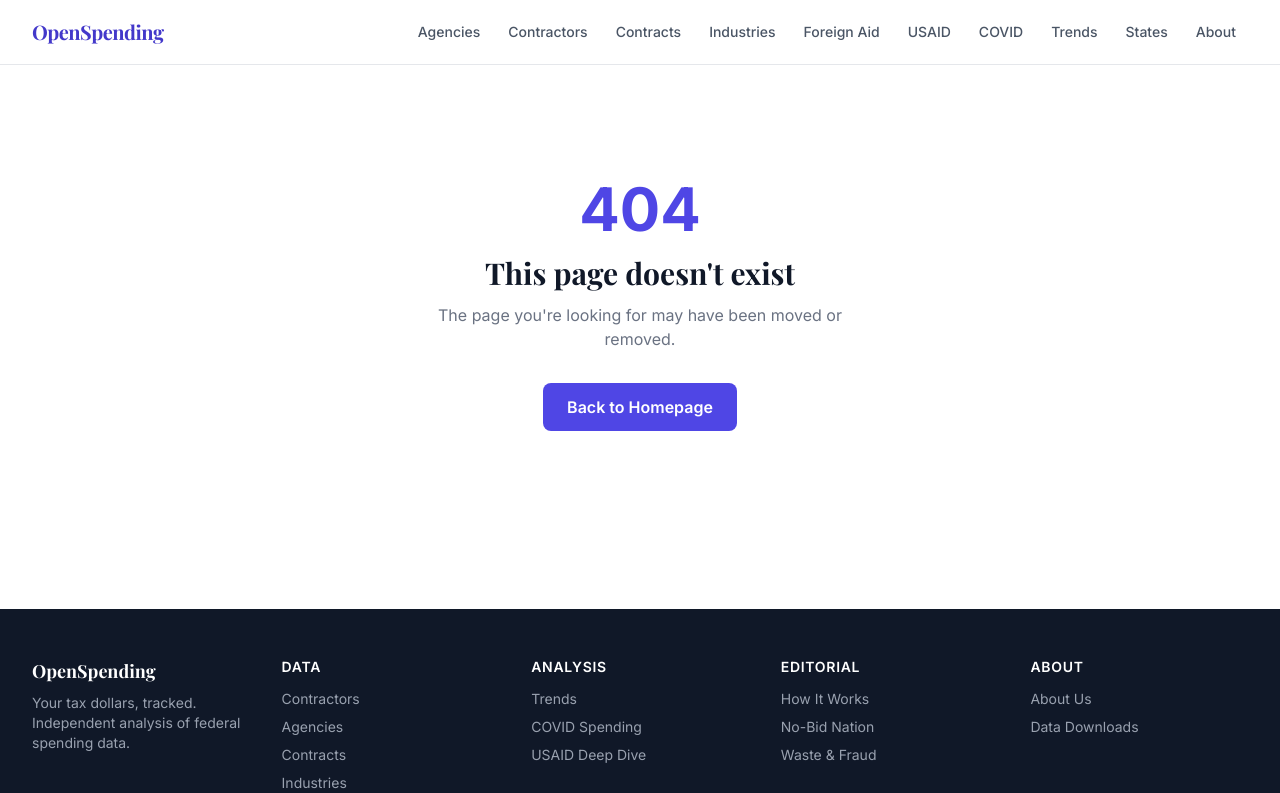
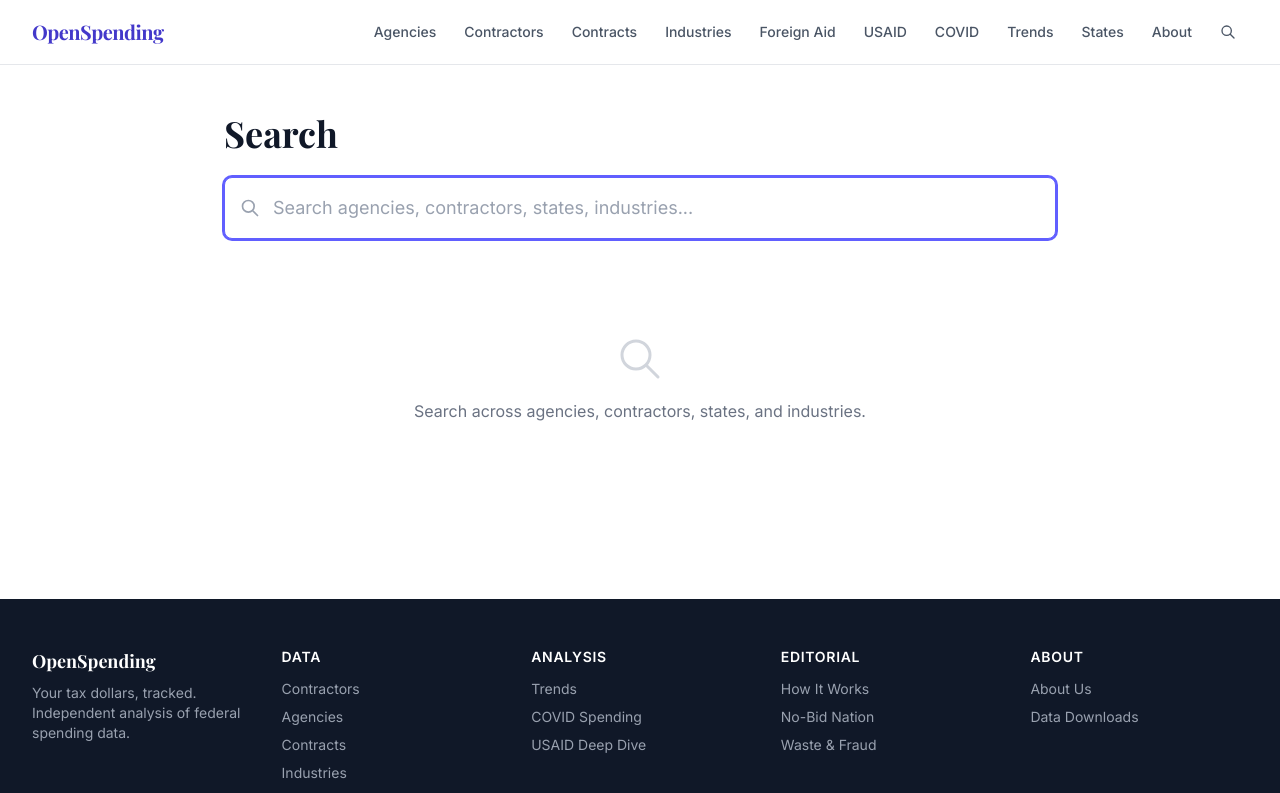
Before and after one commit to kianbob/openspending, a Next.js app: page /search in a window 1280 px wide. Before the commit this address had no page. Shown: the top 793 px of the page. Built offline with nearby package versions, Linux system fonts and the light colour scheme.

Commit message:
Add universal search page, working search bar, nav search icon

```diff
--- a/src/app/layout.tsx
+++ b/src/app/layout.tsx
@@ -95,6 +95,15 @@
                     {link.label}
                   </Link>
                 ))}
+                <Link
+                  href="/search"
+                  className="px-3 py-2 text-gray-600 hover:text-indigo-700 rounded-md hover:bg-indigo-50 transition-colors"
+                  aria-label="Search"
+                >
+                  <svg className="w-4 h-4" fill="none" stroke="currentColor" viewBox="0 0 24 24">
+                    <path strokeLinecap="round" strokeLinejoin="round" strokeWidth={2} d="M21 21l-6-6m2-5a7 7 0 11-14 0 7 7 0 0114 0z" />
+                  </svg>
+                </Link>
               </div>
               <MobileMenu />
             </div>
@@ -234,6 +243,16 @@
           </svg>
         </summary>
         <div className="absolute right-0 top-full mt-2 w-56 bg-white rounded-lg shadow-lg border border-gray-200 py-1 z-50">
+          <Link
+            href="/search"
+            className="flex items-center gap-2 px-4 py-2 text-sm font-medium text-gray-700 hover:bg-indigo-50 hover:text-indigo-700"
+          >
+            <svg className="w-4 h-4" fill="none" stroke="currentColor" viewBox="0 0 24 24">
+              <path strokeLinecap="round" strokeLinejoin="round" strokeWidth={2} d="M21 21l-6-6m2-5a7 7 0 11-14 0 7 7 0 0114 0z" />
+            </svg>
+            Search
+          </Link>
+          <hr className="border-gray-200 my-1" />
           {mobileNavSections.map((section, i) => (
             <div key={section.label}>
               {i > 0 && <hr className="border-gray-200 my-1" />}
--- /dev/null
+++ b/src/app/search/page.tsx
@@ -0,0 +1,243 @@
+"use client";
+
+import { Suspense, useMemo } from "react";
+import { useSearchParams } from "next/navigation";
+import Link from "next/link";
+import { formatDollars } from "@/lib/format";
+import agencies from "@/../public/data/agencies.json";
+import contractorDetails from "@/../public/data/contractor-details.json";
+import stateDetails from "@/../public/data/state-details.json";
+import industries from "@/../public/data/top-industries.json";
+
+interface SearchResult {
+  category: "agency" | "contractor" | "state" | "industry";
+  name: string;
+  amount: number;
+  href: string;
+  sub?: string;
+}
+
+function buildIndex(): SearchResult[] {
+  const results: SearchResult[] = [];
+
+  for (const a of agencies) {
+    results.push({
+      category: "agency",
+      name: a.name,
+      amount: a.budgetAuthority,
+      href: `/agencies/${a.slug}`,
+      sub: a.abbreviation,
+    });
+  }
+
+  for (const [slug, c] of Object.entries(
+    contractorDetails as Record<string, { name: string; slug: string; totalAmount: number }>
+  )) {
+    results.push({
+      category: "contractor",
+      name: c.name,
+      amount: c.totalAmount,
+      href: `/contractors/${slug}`,
+    });
+  }
+
+  for (const [, s] of Object.entries(
+    stateDetails as Record<string, { name: string; slug: string; totalAmount: number; code: string }>
+  )) {
+    results.push({
+      category: "state",
+      name: s.name,
+      amount: s.totalAmount,
+      href: `/states/${s.slug}`,
+      sub: s.code,
+    });
+  }
+
+  for (const ind of industries) {
+    results.push({
+      category: "industry",
+      name: ind.name,
+      amount: ind.amount,
+      href: `/industries`,
+    });
+  }
+
+  return results;
+}
+
+const categoryLabel: Record<string, string> = {
+  agency: "Agency",
+  contractor: "Contractor",
+  state: "State",
+  industry: "Industry",
+};
+
+const categoryColor: Record<string, string> = {
+  agency: "bg-indigo-100 text-indigo-700",
+  contractor: "bg-emerald-100 text-emerald-700",
+  state: "bg-sky-100 text-sky-700",
+  industry: "bg-amber-100 text-amber-700",
+};
+
+function SearchResults() {
+  const searchParams = useSearchParams();
+  const query = searchParams.get("q") ?? "";
+
+  const index = useMemo(() => buildIndex(), []);
+
+  const filtered = useMemo(() => {
+    if (query.length < 2) return [];
+    const q = query.toLowerCase();
+    return index.filter((r) => r.name.toLowerCase().includes(q));
+  }, [query, index]);
+
+  const grouped = useMemo(() => {
+    const groups: Record<string, SearchResult[]> = {};
+    for (const r of filtered) {
+      if (!groups[r.category]) groups[r.category] = [];
+      groups[r.category].push(r);
+    }
+    return groups;
+  }, [filtered]);
+
+  const categoryOrder = ["agency", "contractor", "state", "industry"] as const;
+  const totalResults = filtered.length;
+
+  return (
+    <div className="max-w-4xl mx-auto px-4 sm:px-6 lg:px-8 py-12">
+      <h1 className="font-serif text-3xl md:text-4xl font-bold text-gray-900 mb-6">
+        Search
+      </h1>
+
+      <form action="/search" method="GET" className="mb-8">
+        <div className="relative">
+          <svg
+            className="absolute left-4 top-1/2 -translate-y-1/2 w-5 h-5 text-gray-400"
+            fill="none"
+            stroke="currentColor"
+            viewBox="0 0 24 24"
+          >
+            <path
+              strokeLinecap="round"
+              strokeLinejoin="round"
+              strokeWidth={2}
+              d="M21 21l-6-6m2-5a7 7 0 11-14 0 7 7 0 0114 0z"
+            />
+          </svg>
+          <input
+            type="text"
+            name="q"
+            defaultValue={query}
+            placeholder="Search agencies, contractors, states, industries..."
+            className="w-full pl-12 pr-4 py-4 rounded-lg border border-gray-300 bg-white text-gray-900 placeholder-gray-400 focus:outline-none focus:ring-2 focus:ring-indigo-500 focus:border-indigo-500 text-lg"
+            autoFocus
+          />
+        </div>
+      </form>
+
+      {query.length >= 2 && totalResults === 0 && (
+        <div className="text-center py-16">
+          <p className="text-gray-400 text-5xl mb-4">?</p>
+          <p className="text-lg text-gray-600">
+            No results found for &ldquo;{query}&rdquo;
+          </p>
+          <p className="text-sm text-gray-400 mt-2">
+            Try a different search term — you can search by agency name,
+            contractor, state, or industry.
+          </p>
+        </div>
+      )}
+
+      {query.length > 0 && query.length < 2 && (
+        <p className="text-sm text-gray-400">
+          Type at least 2 characters to search.
+        </p>
+      )}
+
+      {totalResults > 0 && (
+        <p className="text-sm text-gray-500 mb-6">
+          {totalResults} result{totalResults !== 1 ? "s" : ""} for &ldquo;
+          {query}&rdquo;
+        </p>
+      )}
+
+      {categoryOrder.map((cat) => {
+        const items = grouped[cat];
+        if (!items || items.length === 0) return null;
+        return (
+          <div key={cat} className="mb-10">
+            <h2 className="text-lg font-semibold text-gray-900 mb-3 flex items-center gap-2">
+              <span
+                className={`text-xs font-medium px-2 py-0.5 rounded ${categoryColor[cat]}`}
+              >
+                {categoryLabel[cat]}
+              </span>
+              <span className="text-sm text-gray-400 font-normal">
+                {items.length} result{items.length !== 1 ? "s" : ""}
+              </span>
+            </h2>
+            <div className="bg-white rounded-lg border border-gray-200 divide-y divide-gray-100">
+              {items.map((r, i) => (
+                <Link
+                  key={`${r.category}-${i}`}
+                  href={r.href}
+                  className="flex items-center justify-between px-4 py-3 hover:bg-indigo-50 transition-colors"
+                >
+                  <div className="min-w-0">
+                    <span className="text-sm font-medium text-gray-900 truncate block">
+                      {r.name}
+                    </span>
+                    {r.sub && (
+                      <span className="text-xs text-gray-400">{r.sub}</span>
+                    )}
+                  </div>
+                  <span className="text-sm text-gray-500 font-medium ml-4 whitespace-nowrap">
+                    {formatDollars(r.amount)}
+                  </span>
+                </Link>
+              ))}
+            </div>
+          </div>
+        );
+      })}
+
+      {!query && (
+        <div className="text-center py-16">
+          <svg
+            className="w-12 h-12 text-gray-300 mx-auto mb-4"
+            fill="none"
+            stroke="currentColor"
+            viewBox="0 0 24 24"
+          >
+            <path
+              strokeLinecap="round"
+              strokeLinejoin="round"
+              strokeWidth={1.5}
+              d="M21 21l-6-6m2-5a7 7 0 11-14 0 7 7 0 0114 0z"
+            />
+          </svg>
+          <p className="text-gray-500">
+            Search across agencies, contractors, states, and industries.
+          </p>
+        </div>
+      )}
+    </div>
+  );
+}
+
+export default function SearchPage() {
+  return (
+    <Suspense
+      fallback={
+        <div className="max-w-4xl mx-auto px-4 sm:px-6 lg:px-8 py-12">
+          <h1 className="font-serif text-3xl md:text-4xl font-bold text-gray-900 mb-6">
+            Search
+          </h1>
+          <div className="h-14 bg-gray-100 rounded-lg animate-pulse" />
+        </div>
+      }
+    >
+      <SearchResults />
+    </Suspense>
+  );
+}
--- a/src/components/SearchBar.tsx
+++ b/src/components/SearchBar.tsx
@@ -1,6 +1,7 @@
 "use client";
 
 import { useState, useRef, useEffect, useMemo } from "react";
+import { useRouter } from "next/navigation";
 import Link from "next/link";
 import { formatDollars } from "@/lib/format";
 import agencySpending from "@/../public/data/agency-spending.json";
@@ -65,6 +66,7 @@
   const [query, setQuery] = useState("");
   const [open, setOpen] = useState(false);
   const ref = useRef<HTMLDivElement>(null);
+  const router = useRouter();
   const index = useMemo(() => buildIndex(), []);
 
   const results = useMemo(() => {
@@ -85,9 +87,17 @@
     return () => document.removeEventListener("mousedown", handleClick);
   }, []);
 
+  function handleSubmit(e: React.FormEvent) {
+    e.preventDefault();
+    if (query.trim()) {
+      setOpen(false);
+      router.push(`/search?q=${encodeURIComponent(query.trim())}`);
+    }
+  }
+
   return (
     <div ref={ref} className="relative w-full max-w-xl mx-auto">
-      <div className="relative">
+      <form onSubmit={handleSubmit} className="relative">
         <svg
           className="absolute left-3 top-1/2 -translate-y-1/2 w-5 h-5 text-gray-400"
           fill="none"
@@ -112,7 +122,7 @@
           placeholder="Search agencies, contractors, industries..."
           className="w-full pl-10 pr-4 py-3 rounded-lg border border-gray-300 bg-white text-gray-900 placeholder-gray-400 focus:outline-none focus:ring-2 focus:ring-indigo-500 focus:border-indigo-500 text-sm"
         />
-      </div>
+      </form>
       {open && results.length > 0 && (
         <div className="absolute z-50 top-full mt-1 w-full bg-white rounded-lg shadow-lg border border-gray-200 max-h-80 overflow-y-auto">
           {results.map((r, i) => (
```
